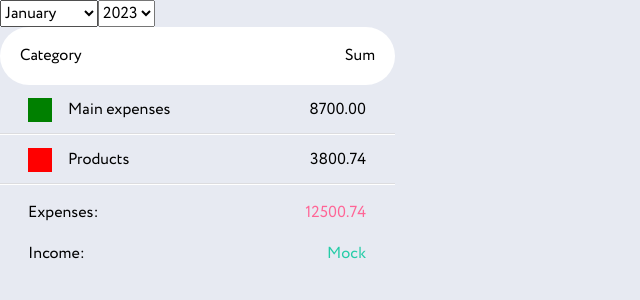
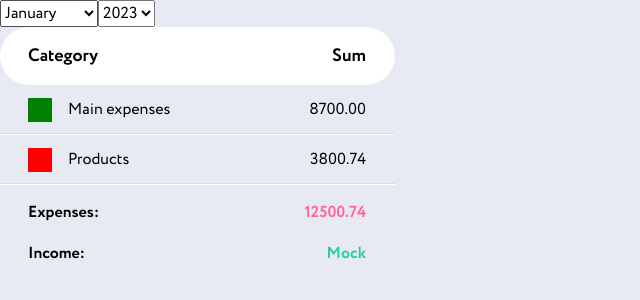
Before and after one commit to Myrhoiazov/wallet-finance-app, a React (Create React App) app: page / in a window 1280 px wide. Shown: the top 300 px of the page, without its empty margins (0-640 px from the left). Built offline with nearby package versions, Linux system fonts and the light colour scheme.

Commit message:
table fonts

```diff
--- a/src/shared/components/Table/Table.module.scss
+++ b/src/shared/components/Table/Table.module.scss
@@ -1,15 +1,21 @@
 .table {
   width: 395px;
   max-height: 606px;
+  font-size: 16px;
+  font-weight: 400;
+  line-height: 1.5;
 
   &Header {
     display: flex;
     justify-content: space-between;
     align-items: center;
-    padding: 0 20px;
+    padding: 0 29px 0 28px;
     height: 58px;
     border-radius: 29px;
     background-color: #fff;
+    font-size: 18px;
+    font-weight: 700;
+    line-height: 1.5;
   }
 
   &Body {
@@ -50,6 +56,7 @@
 
   &TotalData {
     padding: 0 29px 0 28px;
+    font-weight: 700;
 
     &Expenses {
       display: flex;
```
